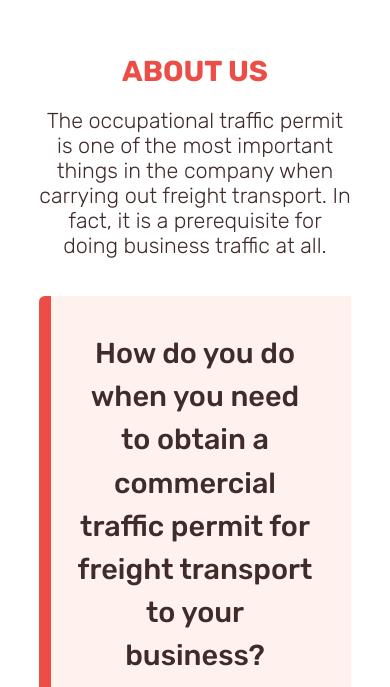
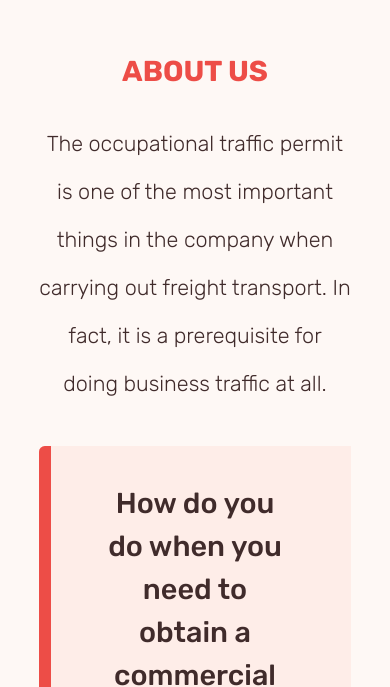
Before and after one commit to EgorikEbolik/traffico, a plain HTML site: page src/index.html in a window 390 px wide. Shown: the part 1313-2000 px from the top of the page. Drawn offline with Linux system fonts and the light colour scheme.

Commit message:
Добавлены миксины для раздела с информацией и не только :)

```diff
--- a/src/components/about-us/_about-us.scss
+++ /dev/null
@@ -1,70 +0,0 @@
-.about-us {
-  margin-top: 30%;
-  display: flex;
-
-
-  .text-content {
-    text-align: left;
-    width: 37.5%;
-
-
-    h2 {
-      margin-bottom: 4.3%;
-    }
-
-    &__description {
-      @include rulight;
-      color: $black;
-      max-width: 80%;
-    }
-
-    &__question {
-      @include rumedium;
-      color: $black;
-      line-height: 2.25rem;
-      padding: 1.875rem 3.437rem;
-      margin-top: 12.2%;
-      background: $lightPink;
-      border-radius: 0.3rem 0 0 0.3rem;
-      position: relative;
-      overflow: hidden;
-
-      &::after {
-        position: absolute;
-        left: 0;
-        top: 0;
-        content: "";
-        width: 0.625rem;
-        height: 100%;
-        background: $red;
-      }
-    }
-  }
-
-  .block-img {
-    vertical-align: top;
-    margin-left: 5%;
-
-
-  }
-
-  @media screen and (max-width:850px) {
-    flex-direction: column;
-
-    .text-content {
-      margin-bottom: 4.3%;
-      text-align: center;
-      width: 100%;
-
-
-      &__description {
-        max-width: 100%;
-      }
-
-      &__question {
-        padding: 1.875rem ;
-      }
-    }
-  }
-
-}
--- a/src/components/header/_header.scss
+++ b/src/components/header/_header.scss
@@ -88,7 +88,7 @@ header {
         .header__navigation {
 
           &__links {
-            margin-right: 0;
+            margin-right: 5%;
           }
         }
       }
--- /dev/null
+++ b/src/components/information/_information.scss
@@ -0,0 +1,87 @@
+.information {
+
+  &__text-content {
+    width: 37.5%;
+
+    h2 {
+      margin-bottom: 8%;
+    }
+
+    &__description {
+      @include rulight;
+      color: $black;
+      max-width: 80%;
+      line-height: 2.5rem;
+    }
+  }
+
+  &__about-us {
+    margin-top: 30%;
+
+    .information__text-content {
+
+      .information__about-us__text-content__question {
+        @include rumedium;
+        color: $black;
+        line-height: 2.25rem;
+        padding: 1.875rem 3.437rem;
+        margin-top: 12.2%;
+        background: $lightPink;
+        border-radius: 0.3rem 0 0 0.3rem;
+        position: relative;
+        overflow: hidden;
+
+        &::after {
+          position: absolute;
+          left: 0;
+          top: 0;
+          content: "";
+          width: 0.625rem;
+          height: 100%;
+          background: $red;
+        }
+      }
+    }
+
+    .img-wrapper {
+      margin-left: 5%;
+
+
+    }
+
+
+
+  }
+
+  &__how-to-apply {
+    flex-direction: row-reverse;
+    margin-top: 10rem;
+
+    &__img-wrapper {
+      margin-right: 5%;
+    }
+
+  }
+
+  @media screen and (max-width:850px) {
+
+    &>div {
+      flex-direction: column !important;
+    }
+
+    &__text-content {
+      margin-bottom: 7%;
+      text-align: center;
+      width: 100%;
+
+
+      &__description {
+        max-width: 100%;
+      }
+
+      .information__about-us__text-content__question {
+        padding: 1.875rem;
+      }
+    }
+  }
+}
--- a/src/index.html
+++ b/src/index.html
@@ -22,13 +22,22 @@
       </div>
     </header>
     <div class="container">
-      <div class="about-us">
-        <div class="text-content">
-          <h2>about us</h2>
-          <div class="text-content__description">The occupational traffic permit is one of the most important things in the company when carrying out freight transport.  In fact, it is a prerequisite for doing business traffic at all.</div>
-          <div class="text-content__question">How do you do when you need to obtain a commercial traffic permit for freight transport to your business?</div>
-        </div>
-        <div class="block-img"><img class="adaptive-img" src="/src/img/about.png" alt="about"></div>
+      <div class="information">
+            <div class="information__about-us dflex">
+              <div class="information__text-content">
+                <h2>ABOUT US</h2>
+                <div class="information__text-content__description">The occupational traffic permit is one of the most important things in the company when carrying out freight transport.  In fact, it is a prerequisite for doing business traffic at all.</div>
+                <div class="information__about-us__text-content__question">How do you do when you need to obtain a commercial traffic permit for freight transport to your business?</div>
+              </div>
+              <div class="information__about-us__img-wrapper img-wrapper"><img class="adaptive-img" src="/src/img/about.png" alt="about"></div>
+            </div>
+            <div class="information__how-to-apply dflex">
+              <div class="information__text-content">
+                <h2>HOW TO APPLY</h2>
+                <div class="information__text-content__description">When applying for a traffic permit, there are certain requirements that you must meet that are included in the examination: requirements for professional knowledge, solid establishment, good reputation and financial resources. Important to remember is to confirm your application for a traffic permit by the company's company signer or CEO.</div>
+              </div>
+              <div class="information__how-to-apply__img-wrapper img-wrapper"><img class="adaptive-img" src="/src/img/how-apply.png" alt="about"></div>
+            </div>
       </div>
     </div>
   </body>
--- a/src/style.scss
+++ b/src/style.scss
@@ -9,7 +9,7 @@
 @import "components/logo/logo";
 @import "components/button/button";
 @import "components/header/header";
-@import "components/about-us/about-us";
+@import "components/information/information";
 
 html {
   font-size: 16px;
@@ -21,6 +21,7 @@ body {
   max-width: 100%;
   margin: 0;
   padding: 0;
+  background: rgba(254, 248, 245, 1);
 }
 
 a {
@@ -43,6 +44,8 @@ h2 {
   margin: 0 auto;
 }
 
+.dflex{display: flex;}
+
 
 @media screen and (max-width: 600px) {
   html {
```
Also changed, not shown: src/img/Scene.png (deleted), src/img/how-apply.png (added), src/style.css, 3 other files.
